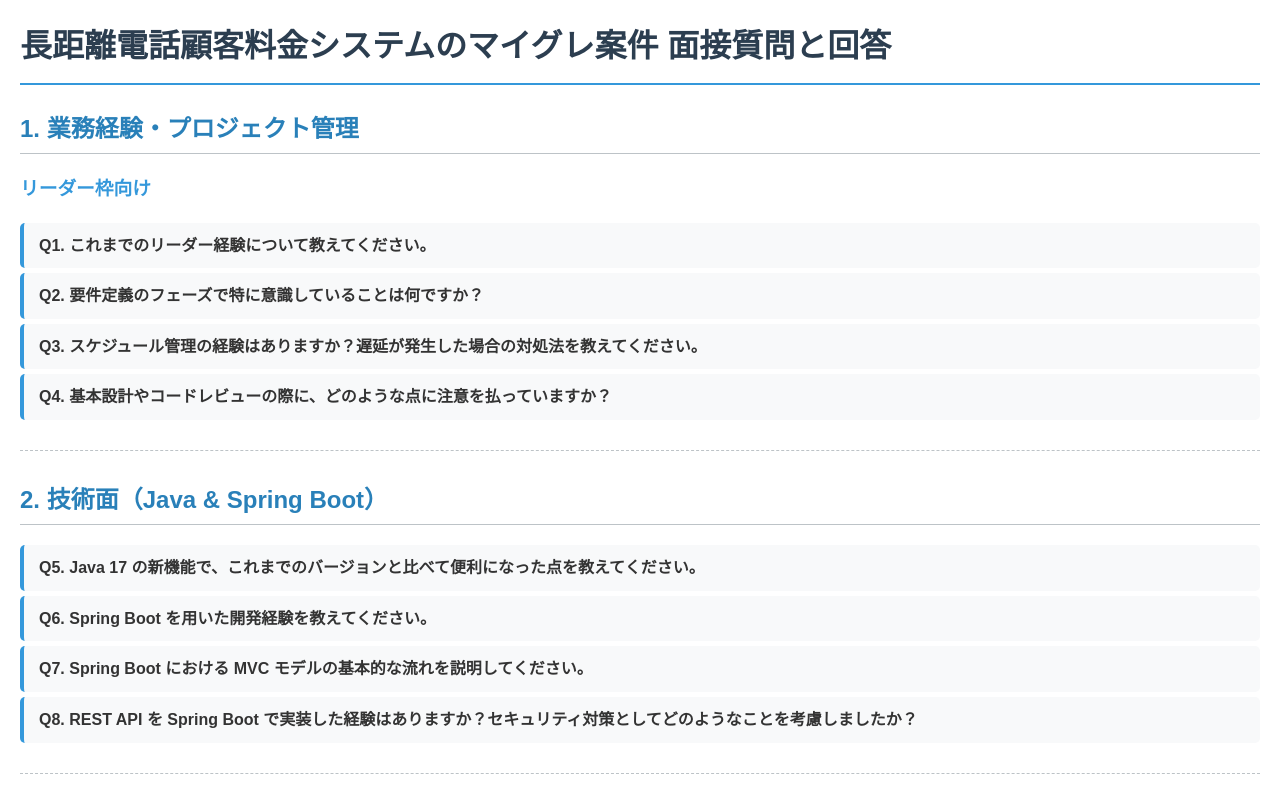
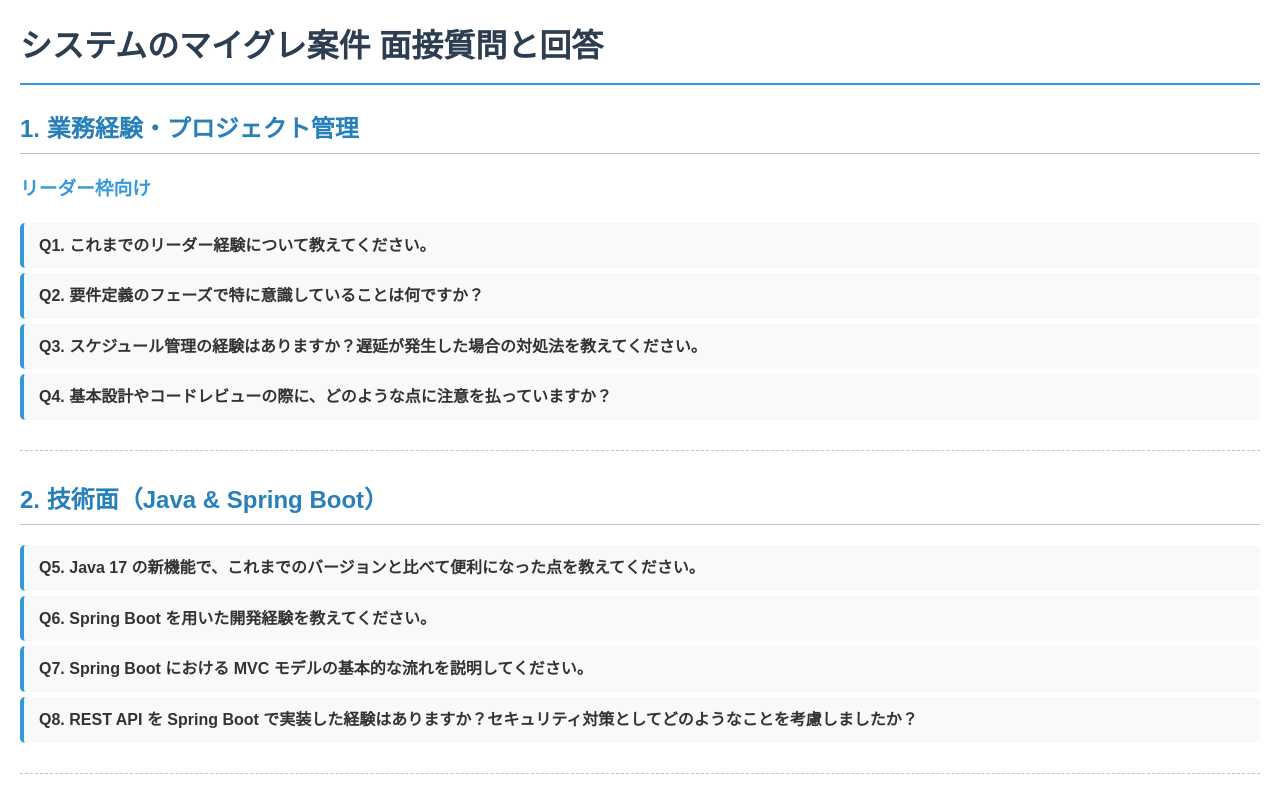
Before and after one commit to MasatakaNakamura/telco-billing-migration-interview, a plain HTML site: page index.html in a window 1280 px wide. Shown: the top 800 px of the page. Drawn offline with Linux system fonts and the light colour scheme.

Commit message:
titlel修正

```diff
--- a/index.html
+++ b/index.html
@@ -3,7 +3,7 @@
 <head>
     <meta charset="UTF-8">
     <meta name="viewport" content="width=device-width, initial-scale=1.0">
-    <title>長距離電話顧客料金システムのマイグレ案件 面接質問と回答</title>
+    <title>システムのマイグレ案件 面接質問と回答</title>
     <style>
         body {
             font-family: Arial, sans-serif;
@@ -60,7 +60,7 @@
     </style>
 </head>
 <body>
-    <h1>長距離電話顧客料金システムのマイグレ案件 面接質問と回答</h1>
+    <h1>システムのマイグレ案件 面接質問と回答</h1>
 
     <h2>1. 業務経験・プロジェクト管理</h2>
     <h3>リーダー枠向け</h3>
```
